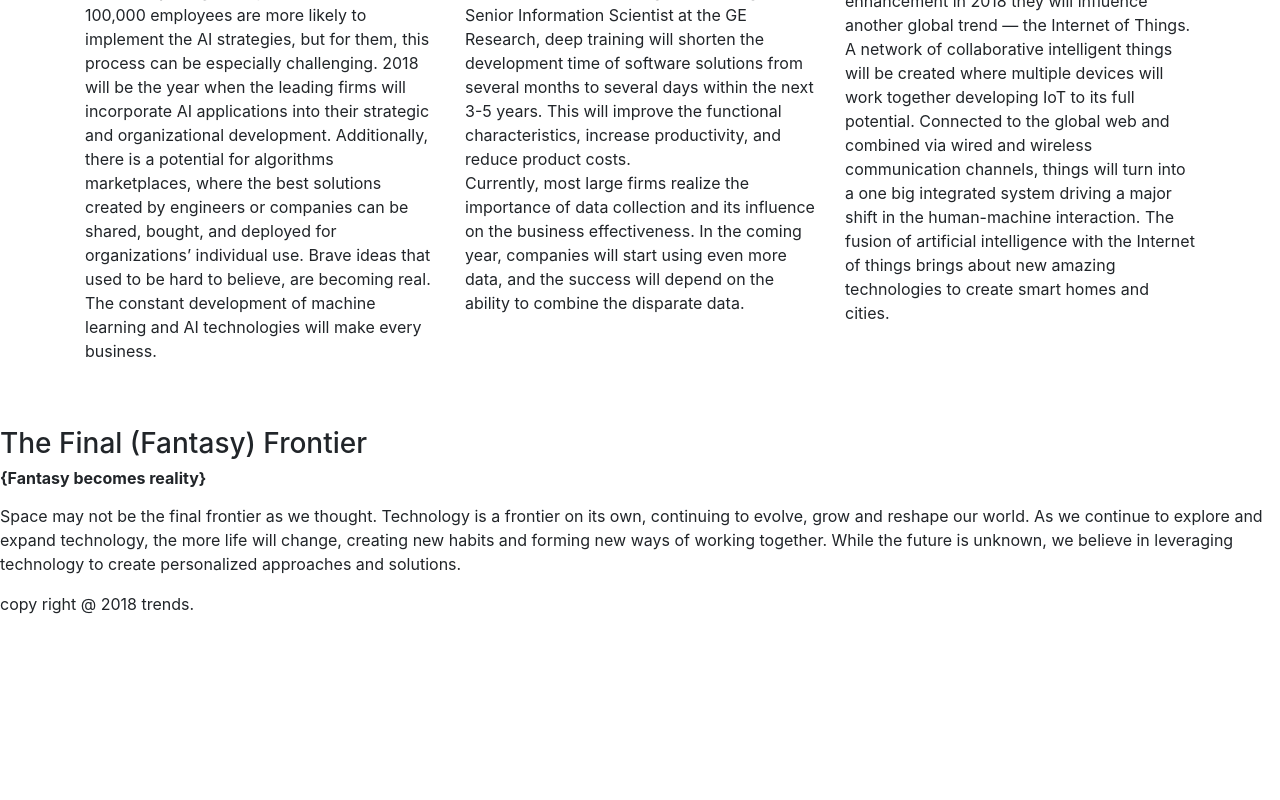
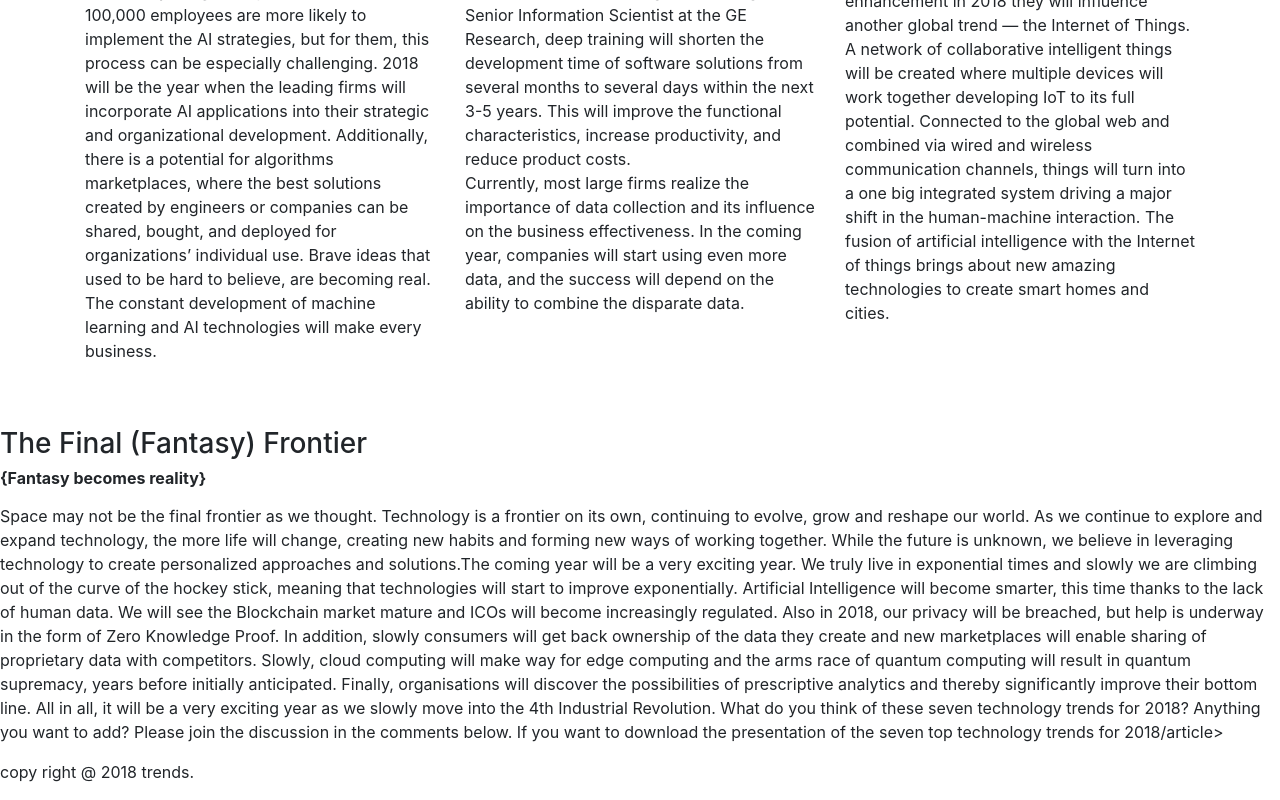
Before and after one commit to mutulucoder/Technological-Trends, a plain HTML site: page index.html in a window 1280 px wide. Shown: the part 660-1460 px from the top of the page. Before the commit the page ends 1292 px from the top, so only its background shows below. Drawn offline with nearby package versions, Linux system fonts and the light colour scheme.

Commit message:
Update index.html

```diff
--- a/index.html
+++ b/index.html
@@ -56,7 +56,9 @@ A network of collaborative intelligent things will be created where multiple dev
       <h6><strong>{Fantasy becomes reality}</strong></h6>
 <p><article>Space may not be the final frontier as we thought. Technology is a frontier on its own, continuing to evolve, grow and reshape our world. As we continue to explore and expand technology, the more life will change, creating new habits and forming new ways of working together.
 
-While the future is unknown, we believe in leveraging technology to create personalized approaches and solutions.</article></p>
+While the future is unknown, we believe in leveraging technology to create personalized approaches and solutions.The coming year will be a very exciting year. We truly live in exponential times and slowly we are climbing out of the curve of the hockey stick, meaning that technologies will start to improve exponentially. Artificial Intelligence will become smarter, this time thanks to the lack of human data. We will see the Blockchain market mature and ICOs will become increasingly regulated. Also in 2018, our privacy will be breached, but help is underway in the form of Zero Knowledge Proof. In addition, slowly consumers will get back ownership of the data they create and new marketplaces will enable sharing of proprietary data with competitors. Slowly, cloud computing will make way for edge computing and the arms race of quantum computing will result in quantum supremacy, years before initially anticipated. Finally, organisations will discover the possibilities of prescriptive analytics and thereby significantly improve their bottom line. All in all, it will be a very exciting year as we slowly move into the 4th Industrial Revolution.
+
+What do you think of these seven technology trends for 2018? Anything you want to add? Please join the discussion in the comments below. If you want to download the presentation of the seven top technology trends for 2018/article></p>
 
 <script type ="index.js"></script>
 
```
